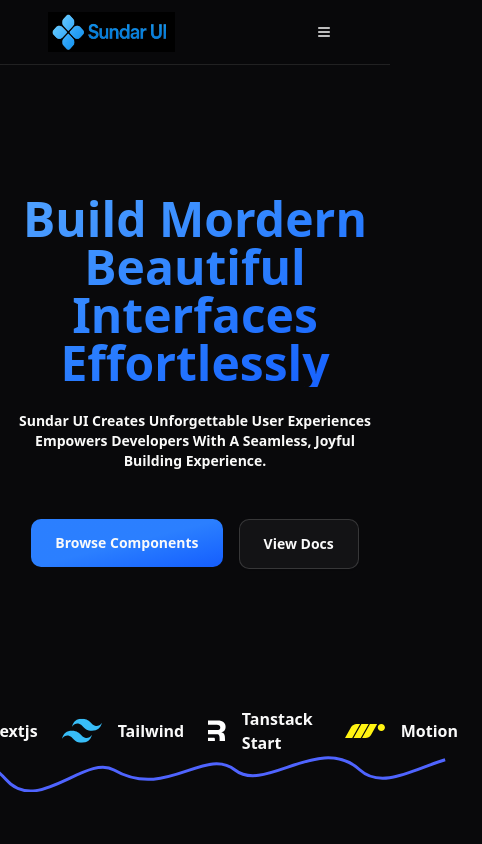
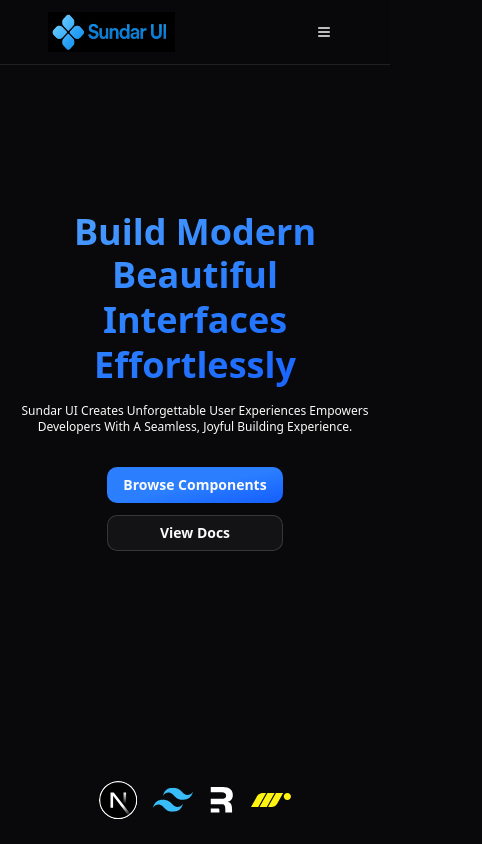
Before and after one commit to dev-jaysharma/sundar-ui, a Next.js app: page / in a window 390 px wide. Shown: the whole page, 482 px wide, since content can reach past the window. Built offline with nearby package versions, Linux system fonts and the light colour scheme.

Commit message:
some what responsive

```diff
--- a/src/components/ui/hero.tsx
+++ b/src/components/ui/hero.tsx
@@ -5,16 +5,16 @@
 import Nextjs from "../svg/nextjs";
 import Remix from "../svg/remix";
 import TailwindCSS from "../svg/tailwind";
-import Blob from "./blob";
+import Motion from "../svg/motion";
 import { Button } from "./button";
-import Motion from "../svg/motion";
 
 function Hero() {
   const MotionButton = motion.create(Button);
+
   return (
     <>
-      <div className="flex flex-col h-[75vh] w-screen items-center justify-center">
-        <div className="text-center px-4">
+      <div className="flex flex-col min-h-[75vh] w-full items-center justify-center px-4 py-8 overflow-hidden">
+        <div className="text-center max-w-7xl mx-auto">
           <motion.div
             initial={{ opacity: 0 }}
             animate={{ opacity: 1 }}
@@ -22,18 +22,19 @@
               delay: 0.5,
               duration: 0.5,
             }}
-            className="text-5xl md:text-6xl lg:text-8xl font-extrabold bg-gradient-to-br from-blue-400 via-blue-500 to-blue-600 bg-clip-text text-transparent mb-6"
+            className="text-4xl sm:text-5xl md:text-6xl lg:text-8xl font-extrabold bg-gradient-to-br from-blue-400 via-blue-500 to-blue-600 bg-clip-text text-transparent mb-4 md:mb-6"
           >
             <div className="mx-auto">
               Build
-              <span> Mordern</span> <br />
+              <span className="inline sm:inline"> Modern</span>
             </div>
-            <div className="relative w-full flex justify-center">
+            <div className="relative w-full flex justify-center"></div>
+            <div className="leading-tight">
+              Beautiful Interfaces <br className="hidden xs:inline md:inline" />
+              Effortlessly
+            </div>
+          </motion.div>
 
-            </div>
-            Beautiful Interfaces <br />
-            Effortlessly
-          </motion.div>
           <motion.div
             initial={{ opacity: 0 }}
             animate={{ opacity: 1 }}
@@ -42,64 +43,70 @@
               duration: 0.72,
             }}
             className={cn(
-              `text-sm md:text-md lg:text-lg font-bold mx-auto text-stone-50 capitalize`
+              "text-xs sm:text-sm md:text-md lg:text-lg mx-auto text-stone-50 capitalize max-w-2xl"
             )}
           >
-            Sundar UI creates unforgettable user experiences empowers
-            developers with a seamless, joyful building experience.
+            Sundar UI creates unforgettable user experiences
+            <br className="hidden sm:inline" /> empowers developers with a
+            seamless, joyful building experience.
           </motion.div>
         </div>
-        <div className="gap-4 flex flex-row mt-12">
+
+        <div className="gap-3 md:gap-4 flex flex-col sm:flex-row mt-8 md:mt-12">
           <MotionButton
-            whileHover={{ scale: 1.1 }}
+            whileHover={{ scale: 1.05 }}
             transition={{ duration: 0.3 }}
             variant={"secondary"}
-            className="p-6 bg-gradient-to-br font-bold from-blue-500 via-blue-500 to-blue-600"
+            className="p-4 md:p-6 bg-gradient-to-br font-bold from-blue-500 via-blue-500 to-blue-600 text-sm sm:text-base"
           >
-            <motion.span>
-              Browse Components
-            </motion.span>
+            <motion.span>Browse Components</motion.span>
           </MotionButton>
           <MotionButton
-            whileHover={{ scale: 1.1 }}
+            whileHover={{ scale: 1.05 }}
             transition={{ duration: 0.3 }}
             variant={"outline"}
-            className="p-6 font-bold"
+            className="p-4 md:p-6 font-bold text-sm sm:text-base"
           >
-            <motion.span>
-              View Docs
-            </motion.span>
+            <motion.span>View Docs</motion.span>
           </MotionButton>
         </div>
-        {/* <Blob className="absolute top-56 left-10" /> */}
-        <motion.div
-          className="flex flex-col absolute bottom-12 justify-center items-center w-full gap-1"
-        >
-          <div className="flex flex-row justify-center items-center w-full gap-6">
-            <div className="flex gap-4 items-center justify-center">
+
+        <motion.div className="flex flex-col mt-12 absolute bottom-6 lg:absolute lg:bottom-12 justify-center items-center w-full gap-1">
+          <div className="flex flex-wrap justify-center items-center w-full gap-4 md:gap-6 px-4">
+            <div className="flex gap-2 sm:gap-4 items-center justify-center">
               <Nextjs />
-              <span className="font-bold">Nextjs</span>
+              <span className="hidden md:flex text-xs sm:text-sm font-bold">
+                Nextjs
+              </span>
             </div>
-            <div className="flex gap-4 items-center justify-center">
+            <div className="flex gap-2 sm:gap-4 items-center justify-center">
               <TailwindCSS />
-              <span className="font-bold">Tailwind</span>
+              <span className="hidden md:flex text-xs sm:text-sm font-bold">
+                Tailwind
+              </span>
             </div>
-            <div className="flex gap-4 items-center justify-center">
+            <div className=" flex gap-2 sm:gap-4 items-center justify-center">
               <Remix />
-              <span className="font-bold">Tanstack Start</span>
+              <span className=" hidden md:flex  text-xs sm:text-sm font-bold">
+                Tanstack Start
+              </span>
             </div>
-            <div className="flex gap-4 items-center justify-center">
+            <div className="flex gap-2 sm:gap-4 items-center justify-center">
               <Motion />
-              <span className="font-bold">Motion</span>
+              <span className=" hidden md:flex text-xs sm:text-sm font-bold">
+                Motion
+              </span>
             </div>
           </div>
+
           <motion.svg
-            width="573"
+            width="100%"
             height="37"
             viewBox="0 0 573 37"
             fill="none"
-            className="-translate-y-1"
+            className="-translate-y-1 max-w-3xl hidden md:flex"
             xmlns="http://www.w3.org/2000/svg"
+            preserveAspectRatio="xMidYMid meet"
           >
             <motion.path
               initial={{ pathLength: 0 }}
```
